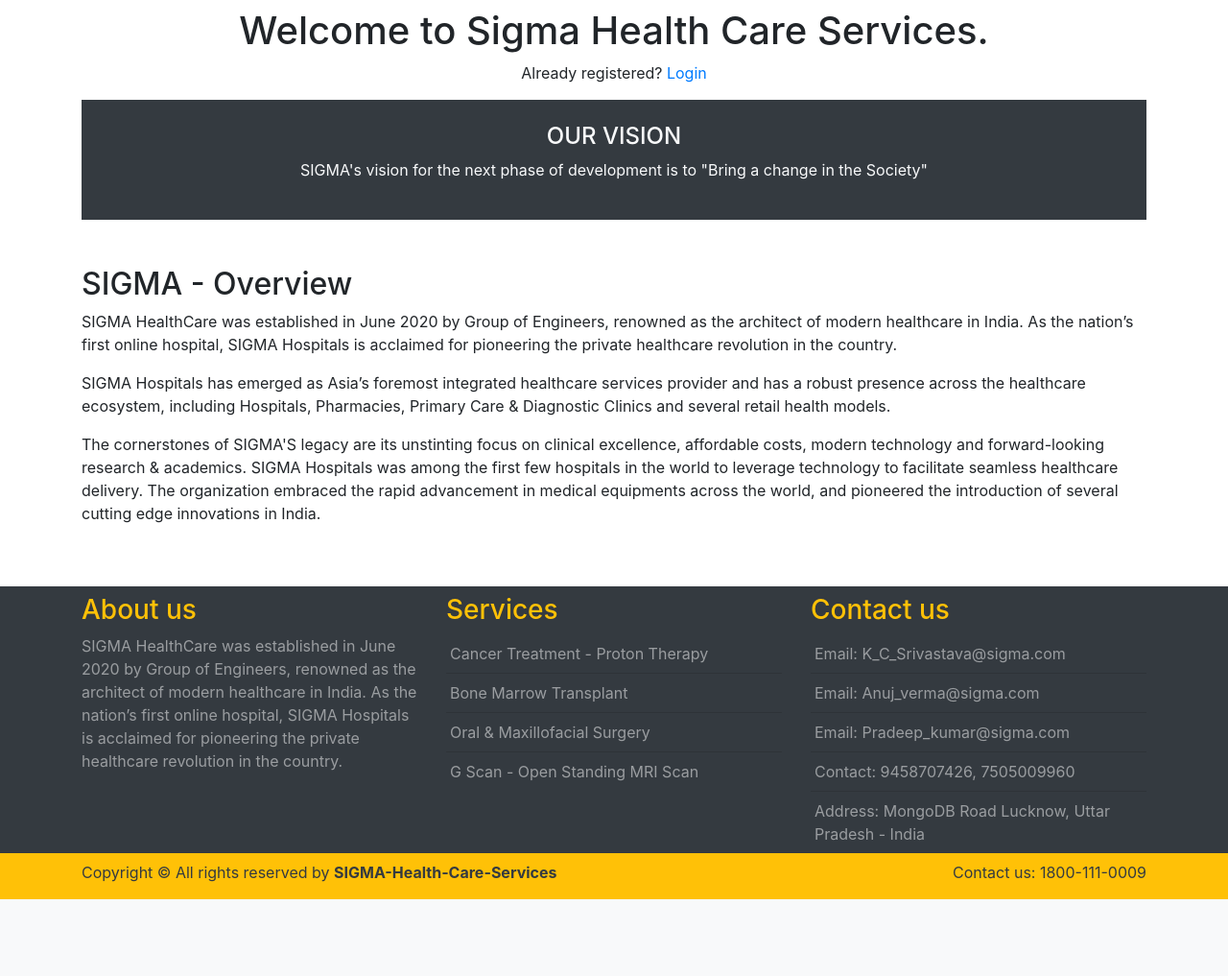
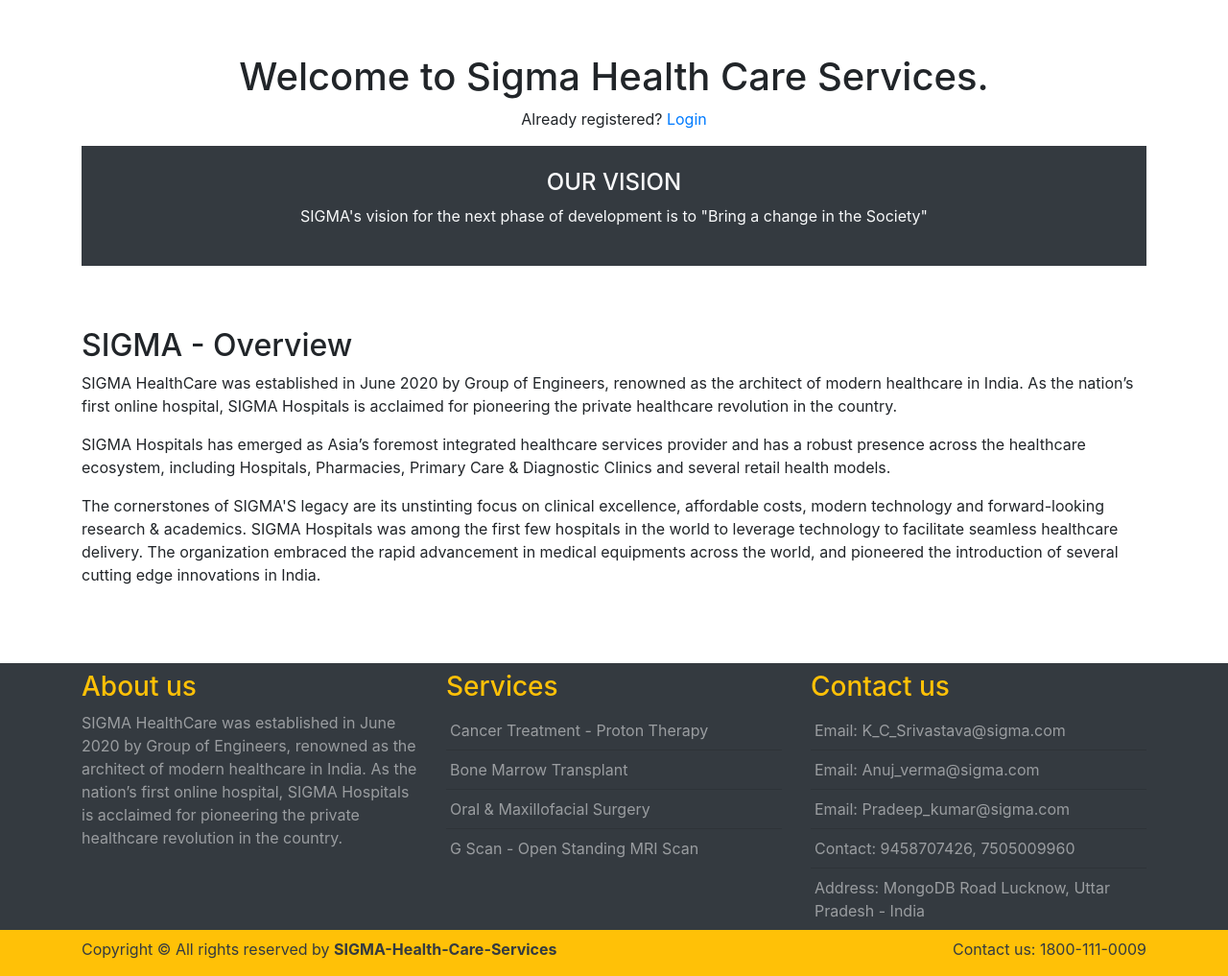
Before and after one commit to srivastavas08/HealthCare1, a Flask app: page / in a window 1280 px wide. Shown: the part 157-1174 px from the top of the page at 96% size. Before the commit the page ends 1094 px from the top, so only its background shows below. Run offline with Flask 2, Linux system fonts and the light colour scheme; some libraries are stand-ins or nearby versions.

Commit message:
UI improved and code commented

```diff
--- a/application/routes.py
+++ b/application/routes.py
@@ -1,20 +1,22 @@
+import time
+from datetime import datetime, timezone
+from random import randint
+from application.forms import LoginForm, RegisterForm, Patient
 from application import app
 from flask import render_template, request, redirect, flash, url_for, session
-from application.models import User, NewPatient, HelperCustomer, MasterDiagnosis, MasterPharmacy, PatientPharmacy, PatientDiagnosis
-from application.forms import LoginForm, RegisterForm, Patient
-from random import randint
-from datetime import datetime, timezone
-import time
+from application.models import User, NewPatient, HelperCustomer
+from application.models import MasterDiagnosis, MasterPharmacy, PatientPharmacy, PatientDiagnosis
 
-########################################################################################
-#routes
+#################################################################################################################################################
+                                                # routes
 
-#INDEX
+# INDEX
 
 
 @app.route("/")
-@app.route("/index")  # all these will redirect to a single function index
+@app.route("/index")
 @app.route("/home")
+# all these will redirect to a single function index
 def index():
     return render_template("index.html", index=True)
 
@@ -22,10 +24,10 @@ def index():
 # Login
 @app.route("/login", methods=['GET', 'POST'])
 def login():
-
+    # for checking active session
     if session.get('username'):
         return redirect(url_for('index'))
-
+    # Login form to take input data
     form = LoginForm()
     if form.validate_on_submit():
         email = form.email.data
@@ -50,9 +52,10 @@ def register():
 
     if session.get('username'):
         return redirect(url_for('index'))
-
+    # Register Form kept only for personal use to register new executive, pharmacist or diagnostic
     form = RegisterForm()
     if form.validate_on_submit():
+        # for creating unique user id
         user_id = User.objects.count()
         user_id += 1
 
@@ -90,15 +93,10 @@ def createpatient():
         flash(f"unprivilaged access as executive", "danger")
         return redirect(url_for('index'))
 
-    # flag = session.get('executive_flag')
-    # print(flag)
-    # if(flag != 1):
-    #     flash(f"unprivilaged access", "danger")
-    #     return redirect(url_for('index'))
-
+    # Taking Input from Patient form
     form = Patient()
     if form.validate_on_submit():
-
+        # Generating 9 digit unique patient id
         patient_id = NewPatient.objects.count() + 100000001
         patient_id += 1
 
@@ -122,9 +120,8 @@ def createpatient():
         return redirect(url_for('index'))
     return render_template('create_patient.html', title="Admit New Patient", form=form, creatpatient=True)
 
+
 # UpdatePatient
-
-
 @app.route('/update_patient', methods=['GET', 'POST'])
 @app.route('/update_patient/', methods=['GET', 'POST'])
 @app.route('/update_patient/<pid>', methods=['GET', 'POST'])
@@ -132,6 +129,7 @@ def UpdatePatient(pid=None):
     if not session.get('username'):
         return redirect(url_for('index'))
 
+    # To validate session only for executive
     executive_flag = check_if_executive(session.get('email'))
     if(executive_flag != 1):
         flash(f"unprivilaged access as executive", "danger")
@@ -142,6 +140,7 @@ def UpdatePatient(pid=None):
             flash("enter patient id", "danger")
             return render_template('display_searched_patient.html')
         else:
+            # Helper class is used to ead data from database
             helper_class = HelperCustomer()
             target_customer_object = helper_class.get_customer_for_update(pid)
             jdata = target_customer_object
@@ -180,9 +179,8 @@ def UpdatePatient(pid=None):
         return render_template('update_patient.html', data=jdata)
     return render_template('update_patient.html', data=jdata, UpdatePatient=True)
 
+
 # display patients Records status
-
-
 @app.route('/view_record', methods=['GET', 'POST'])
 def view_record():
     if not session.get('username'):
@@ -230,9 +228,9 @@ def DeletePatient(pid):
         if(len(target_customer_object) > 0 and not None):
             try:
                 target_customer_object.delete()
-                flash("delete successful", "success")
+                flash("Patient is successfully Discharged", "success")
             except:
-                flash("delete unsuccessful", "danger")
+                flash("Patient cannot be discharged", "danger")
                 return render_template('delete_customer.html', data=jdata)
     return render_template('delete_customer.html', data=jdata, DeletePatient=True)
 
@@ -265,6 +263,8 @@ def search_patient():
 def assign_medicines(pid=None):
     if not session.get('username'):
         return redirect(url_for('index'))
+
+    # To Validate session only for executive and pharmacist
     pharmacist_flag = check_if_pharmacist(session.get('email'))
     if(pharmacist_flag != 1):
         flash(f"unprivilaged access as pharmacist", "danger")
@@ -296,7 +296,6 @@ def assign_medicines(pid=None):
         return redirect(url_for('assign_medicines', pid=pid))
 
     if request.method == 'POST':
-        # pid  = request.form['pid']
         if (pid == None):
             flash("no patient id found", "danger")
             return redirect(url_for('search_patient_pharmacy'))
@@ -346,9 +345,8 @@ def assign_medicines(pid=None):
             return render_template('transfer_medicines.html', data=jdata, med_data=med_dict, issue_data=issue_list)
     return render_template('transfer_medicines.html', data=None)
 
+
 # display Available Medicine Records status
-
-
 @app.route('/stock_medicines', methods=['GET', 'POST'])
 def viewPharmacy():
     if not session.get('username'):
@@ -386,13 +384,14 @@ def search_patient_pharmacy():
             return render_template('search_patient_pharmacy.html', data=jdata)
     return render_template('search_patient_pharmacy.html', data=None)
 
+
 # display patients status for Diagnosis
-
-
 @app.route('/search_patient_diagnosis', methods=['GET', 'POST'])
 def search_patient_diagnosis():
     if not session.get('username'):
         return redirect(url_for('index'))
+
+    #To validate session only for executive and diagnostic
     diagnostic_flag = check_if_diagnostic(session.get('email'))
     if(diagnostic_flag != 1):
         flash(f"unprivilaged access as diagnostic", "danger")
@@ -408,8 +407,8 @@ def search_patient_diagnosis():
             return render_template('search_patient_diagnosis.html', data=jdata)
     return render_template('search_patient_diagnosis.html', data=None)
 
-# refer test
 
+# For adding Diagnostic
 
 @app.route('/refer_test', methods=["GET", "POST"])
 @app.route('/refer_test/', methods=["GET", "POST"])
@@ -449,7 +448,7 @@ def refer_test(pid=None):
         return redirect(url_for('refer_test', pid=pid))
 
     if request.method == 'POST':
-        # pid  = request.form['pid']
+
         if (pid == None):
             flash("no patient id found", "danger")
             return redirect(url_for('search_patient_diagnosis'))
@@ -492,8 +491,8 @@ def refer_test(pid=None):
             return render_template('refer_test.html', data=jdata, test_data=test_dict, issue_data=issue_list)
     return render_template('refer_test.html', data=None)
 
+
 # display Available test Records status
-
 
 @app.route('/available_test', methods=['GET', 'POST'])
 def TestAvailable():
@@ -511,8 +510,8 @@ def TestAvailable():
         print(record)
     return render_template('diagnosis.html', data=record)
 
+
 # Generate Bill customer Search
-
 
 @app.route('/billing', methods=['GET', 'POST'])
 def BillGeneration_customer_screen():
@@ -566,14 +565,14 @@ def BillGeneration(pid=None):
             days_admitted = days_admitted.days
             bedcharges = check_bedtype(bed)
 
-            # new join/merged methods used (unreviwed)
+            # new join/merged methods used (reviwed)
             issue_object_diagnosis = make_patient_diagnosis_join(pid)
             issue_diagnosis = []
             for i in issue_object_diagnosis:
                 issue_diagnosis_dict = create_patient_diagnosis_dict(i)
                 issue_diagnosis.append(issue_diagnosis_dict)
 
-            # new join/merged methods used (unreviewed)
+            # new join/merged methods used (reviewed)
             issue_object_pharmacy = make_patient_pharmacy_join(pid)
             issue_pharmacy = []
             for i in issue_object_pharmacy:
@@ -607,16 +606,20 @@ def BillGeneration(pid=None):
                 total_pharmacy_bill['Total_Bill'] + \
                 total_diagnosis_bill['Total_Bill']
 
-            return render_template('generate_bill.html', data=jdata, issue_diagnosis=issue_diagnosis, issue_pharmacy=issue_pharmacy, pharmacy_bill=total_pharmacy_bill, diagnosis_bill=total_diagnosis_bill, admission_bill=total_admission_bill, grand_bill=grand_total_bill, now_date=now_date, days_admitted=days_admitted, bedcharges=bedcharges)
+            return render_template('generate_bill.html', data=jdata, issue_diagnosis=issue_diagnosis,
+                issue_pharmacy=issue_pharmacy, pharmacy_bill=total_pharmacy_bill, diagnosis_bill=total_diagnosis_bill,
+                admission_bill=total_admission_bill, grand_bill=grand_total_bill, now_date=now_date,
+                 days_admitted=days_admitted, bedcharges=bedcharges)
 
         return redirect(url_for('generate_bill.html', pid=pid))
 
     return render_template('generate_bill.html', data=None)
 
-#############################################################################################
-##############################################################################
-    # FUNCTIONS
+########################################################################################################################################3
+##########################################################################################################################################
+                                            # HELPER FUNCTIONS
 
+#To check session for executive
 
 def check_if_executive(email):
     is_login_flag = 0
@@ -628,6 +631,7 @@ def check_if_executive(email):
         is_login_flag = 1
     return is_login_flag
 
+#To check session for pharmacist and Executive
 
 def check_if_pharmacist(email):
     is_login_flag = 0
@@ -640,6 +644,8 @@ def check_if_pharmacist(email):
     return is_login_flag
 
 
+#To check session for Diagnostic and Executive
+
 def check_if_diagnostic(email):
     is_login_flag = 0
     email = str(email).strip().lower()
@@ -651,12 +657,14 @@ def check_if_diagnostic(email):
     return is_login_flag
 
 
+#Used for generating unique patient id
+
 def generate_unique():
     rn = randint(10, 99)
     return rn
 
+
 # patient dict
-
 
 def create_customer_account_dict(target_customer_object):
     data_dict = {}
@@ -673,8 +681,8 @@ def create_customer_account_dict(target_customer_object):
     data_dict["dam"] = target_customer_object.dam
     return data_dict
 
+
 # master pharmacy dict
-
 
 def create_medicine_dict(med_object):
     data_dict = {}
@@ -686,7 +694,6 @@ def create_medicine_dict(med_object):
 
 # master diagnosis dict
 
-
 def create_diag_dict(diag_object):
     data_dict = {}
     data_dict['Name'] = diag_object.test_name
@@ -695,7 +702,6 @@ def create_diag_dict(diag_object):
     return data_dict
 
 # patient diagnosis dict to be merged
-
 
 def create_patient_diag_dict(diag_object):
     data_dict = {}
@@ -707,7 +713,6 @@ def create_patient_diag_dict(diag_object):
 
 # patient medicine dict to be merged
 
-
 def create_issue_dict(issue_object):
     data_dict = {}
     data_dict['Medicine_ID'] = issue_object.medicine_id
@@ -715,12 +720,9 @@ def create_issue_dict(issue_object):
     data_dict['Message'] = issue_object.msg
     data_dict['Quantity_Issued'] = issue_object.medicine_qty
     data_dict['das'] = issue_object.das
-
-    # data_dict['Total_Amount'] = issue_object.medicine_qty*issue_object.medicine_price
     return data_dict
 
 # patient diagnosis dict to be merged
-
 
 def create_refered_test_dict(issue_object):
     data_dict = {}
@@ -728,32 +730,35 @@ def create_refered_test_dict(issue_object):
     data_dict['Patient_ID'] = issue_object.patient_id
     data_dict['Message'] = issue_object.msg
     data_dict['das'] = issue_object.das
-
-    # data_dict['Total_Amount'] = issue_object.medicine_qty*issue_object.medicine_price
     return data_dict
 
+#To format input date format
 
 def format_dates(date1):
     d1 = time.strptime(date1, "%Y-%m-%d")
     return d1
 
+#To format input time format
 
 def format_time(time1):
     t1 = time.strptime(time1, "%H:%M:%S")
     return t1
 
+#To format input time format
 
 def insert_now_time():
     now_time = datetime.now(timezone.utc).replace(
         second=0, microsecond=0, hour=0, minute=0).strftime("%Y-%m-%d %H:%M")
     return now_time
 
+#To format input date format
 
 def format_date_with_time(dam):
     formatted_date_time = dam.replace(
         second=0, microsecond=0, hour=0, minute=0).strftime("%Y-%m-%d %H:%M")
     return formatted_date_time
 
+#Aggregation pharmacy Bill Pipeline to read pharmacy bill
 
 def get_total_pharmacy_bill(pid):
     pid = int(pid)
@@ -793,6 +798,7 @@ def get_total_pharmacy_bill(pid):
         pharmacy_bill_dict['Total_Bill'] = i['final_pharmacy']
     return pharmacy_bill_dict
 
+#Aggregation Diagnosis Bill Pipeline to read Diagnosis bill
 
 def get_total_diagnosis_bill(pid):
     pid = int(pid)
@@ -828,8 +834,8 @@ def get_total_diagnosis_bill(pid):
         pharmacy_bill_dict['Total_Bill'] = i['total_diagnosis']
     return pharmacy_bill_dict
 
+
 # master pharmacy and patient_pharmacy merged
-
 
 def make_patient_pharmacy_join(pid):
     pid = int(pid)
@@ -855,8 +861,8 @@ def make_patient_pharmacy_join(pid):
     data_object = PatientPharmacy.objects().aggregate(pharmacy_join)
     return data_object
 
+
 # master pharmacy and patient_pharmacy merged
-
 
 def create_patient_pharmacy_dict(patient_pharmacy_object):
     data_dict = {}
@@ -870,6 +876,7 @@ def create_patient_pharmacy_dict(patient_pharmacy_object):
 
 
 # master daignosis and patient_diagnosis merged
+
 def make_patient_diagnosis_join(pid):
     pid = int(pid)
     diagnosis_join = [
@@ -894,8 +901,8 @@ def make_patient_diagnosis_join(pid):
     data_object = PatientDiagnosis.objects().aggregate(diagnosis_join)
     return data_object
 
+
 # master diagnosis and patient_diagnosis merged
-
 
 def create_patient_diagnosis_dict(patient_diagnosis_object):
 
@@ -907,8 +914,8 @@ def create_patient_diagnosis_dict(patient_diagnosis_object):
     data_dict['das'] = patient_diagnosis_object['das']
     return data_dict
 
+
 # calculate admission bill wrt now date
-
 
 def get_total_admission_bill(patient_dict):
     dam = patient_dict['dam']
@@ -932,6 +939,7 @@ def get_total_admission_bill(patient_dict):
     admission_bill_dict['Total_Bill'] = int(total_admission_bill)
     return admission_bill_dict
 
+#Return Charges for BedType in Bill
 
 def check_bedtype(bedtype):
     bedtype = bedtype.lower()
--- a/application/templates/delete_customer.html
+++ b/application/templates/delete_customer.html
@@ -4,7 +4,7 @@
 
 <div class="row justify-content-center mb-3">
   <div class="col-md-6">
-    <h1 class="mb-4">Discharge Patient record</h1>
+    <h1 class="my-4 text-center">Discharge Patient record</h1>
     <form action="" method="POST">
       <div class="form-row">
         <div class="form-group row col-md-12">
--- a/application/templates/index.html
+++ b/application/templates/index.html
@@ -2,16 +2,16 @@
 
 {% block content %}
 <div class="row">
-    <div class="col-md-12 text-center">
+    <div class="col-md-12 text-center mt-5 mb-3">
         <h1>Welcome to Sigma Health Care Services.</h1>
 
         {% if session['username'] %}
-        <h3 class="mb-3">Let's get started.</h3>
+        <h3 class="mb-3 mt-3">Let's get started.</h3>
         {% else %}
         <p class="mb-3">Already registered? <a href="{{url_for('login') }}">Login</a></p>
         {% endif %}
 
-        <div class="bg-dark text-light">
+        <div class="bg-dark text-light mt-3 mb-3">
             <br>
             <h4>OUR VISION </h4>
             <p>SIGMA's vision for the next phase of development is to "Bring a change in the Society"</p> <br>
--- a/application/templates/update_patient.html
+++ b/application/templates/update_patient.html
@@ -4,7 +4,7 @@
 
 <div class="row justify-content-center mb-3">
   <div class="col-md-6">
-    <h1 class="mb-4">Update Patient record</h1>
+    <h1 class="my-4 text-center">Update Patient record</h1>
     <form action="" method="POST">
       <div class="form-row">
         <div class="form-group row col-md-12">
```
